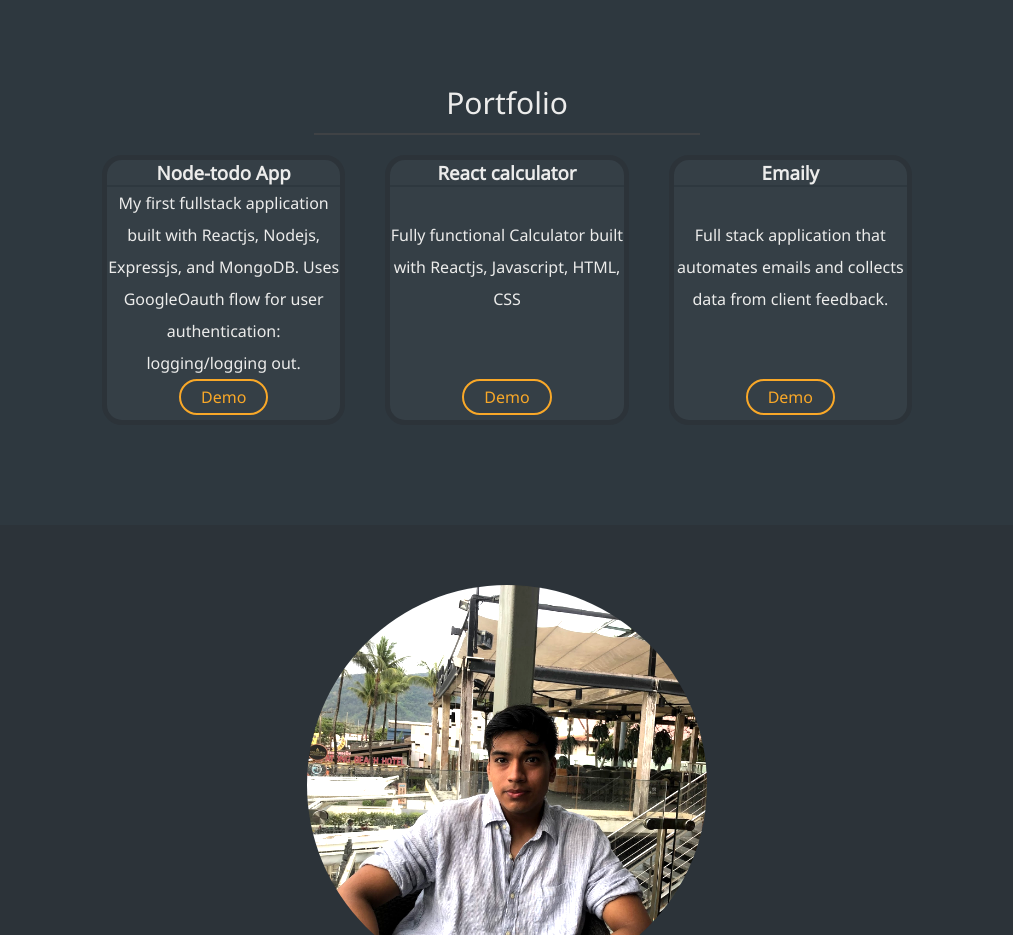
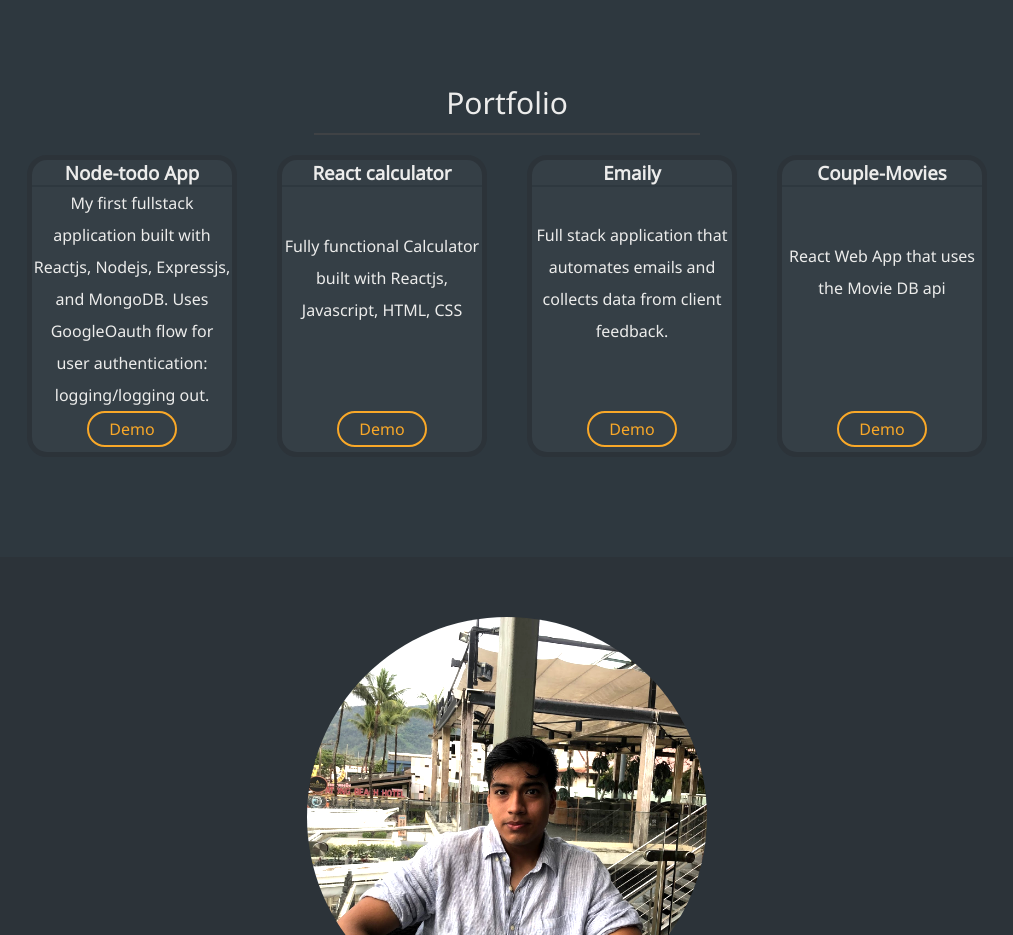
Before and after one commit to RicardoTlatelpa/ricardoportfolio, a website: page index.html in a window 1280 px wide. Shown: the part 1500-2435 px from the top of the page, without its empty margins (133-1146 px from the left). Drawn offline with Linux system fonts and the light colour scheme.

Commit message:
couple-movies added

```diff
--- a/index.html
+++ b/index.html
@@ -86,7 +86,11 @@
                             <p>Full stack application that automates emails and collects data from client feedback.</p>
                             <a href = "https://emaily-project0react.herokuapp.com/" class = "learn-more-btn">Demo</a>
                         </div>
-
+                        <div class = "project project-calculator">
+                            <h3>Couple-Movies</h3>
+                            <p>React Web App that uses the Movie DB api</p>
+                            <a href = "http://www.couple-movies.xyz/" class = "learn-more-btn">Demo</a>
+                        </div>
                     </div>
                       </section>
                     <section class = "wrap-all-about-me">
--- a/stylesheet.css
+++ b/stylesheet.css
@@ -110,7 +110,7 @@ header ul{
     flex-direction: row;
     text-align: center;
     margin: auto;
-    max-width: 850px;
+    max-width: 1000px;
     justify-content: flex-start;
 }
 .project{
```
Also changed, not shown: build/stylesheet.css.
